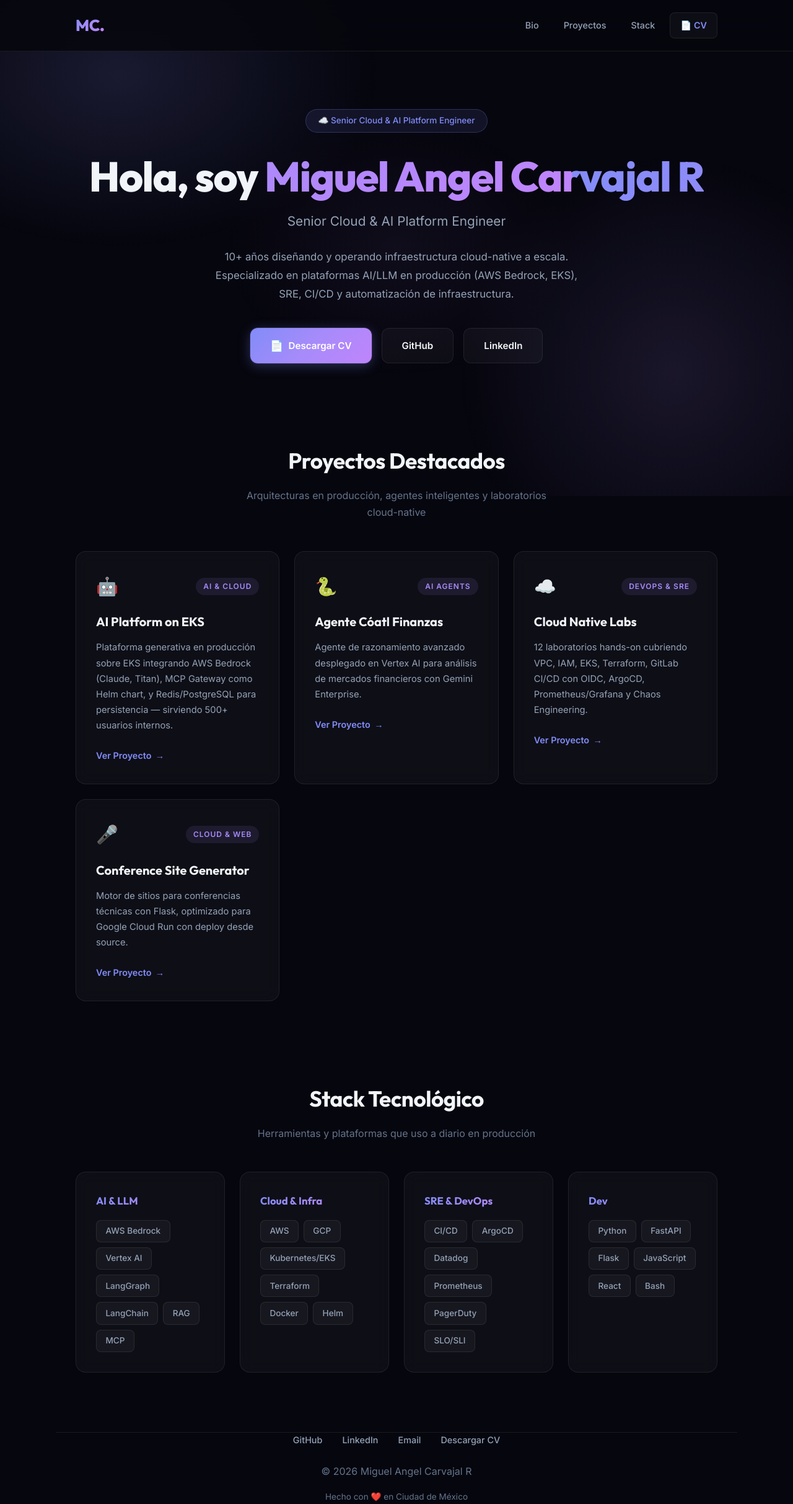
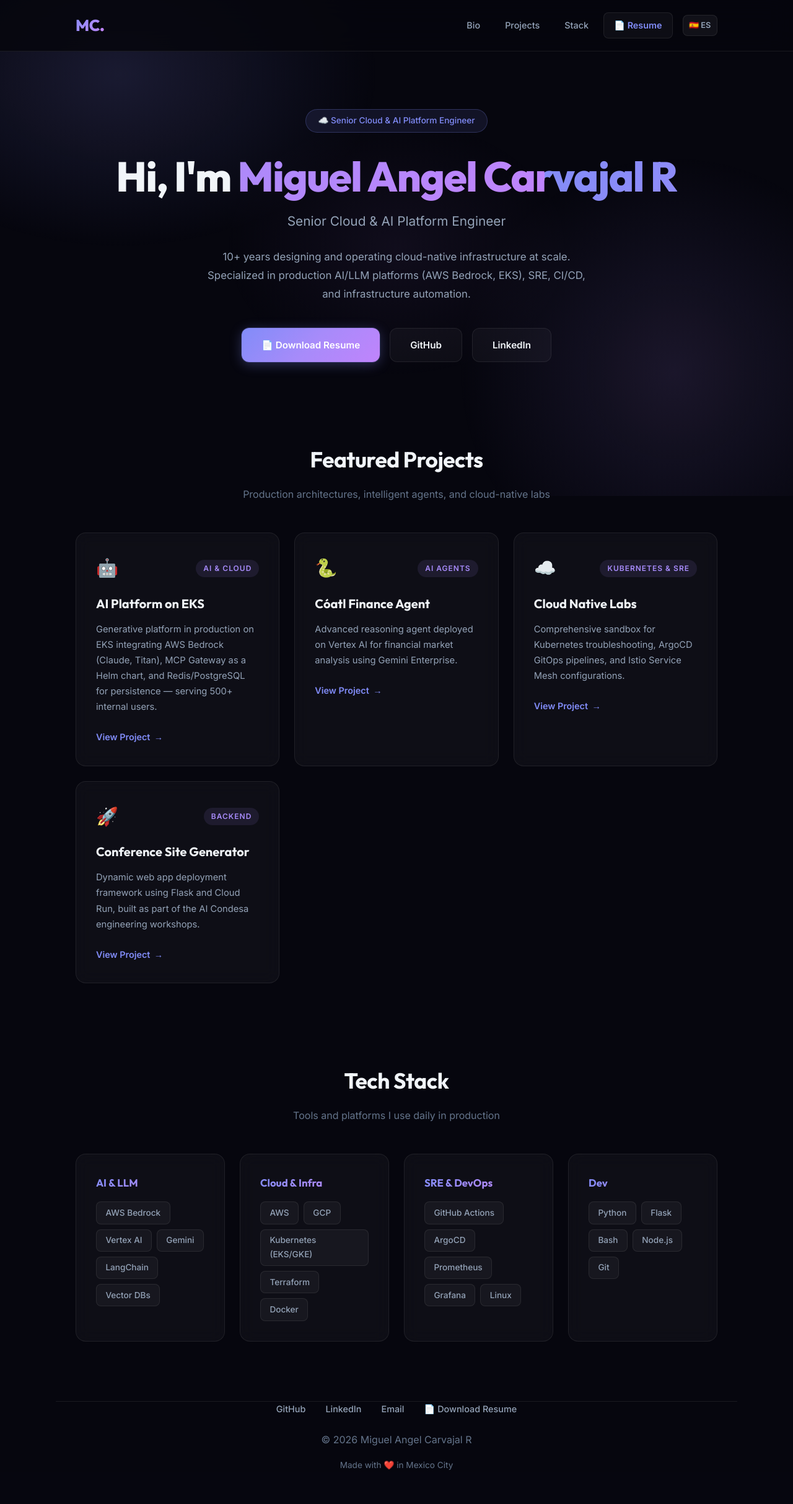
Before and after one commit to krvax/aicondesa-workshop02, a Flask app: page / in a window 1280 px wide. Shown: the whole page at 62% size. After the commit the page ends 2371 px from the top, so only its background shows below. Run offline with Flask 3, Linux system fonts and the light colour scheme.

Commit message:
feat(personal-site): add i18n support defaulting to english

```diff
--- a/projects/personal-site/app.py
+++ b/projects/personal-site/app.py
@@ -1,93 +1,195 @@
-from flask import Flask, render_template, jsonify, send_from_directory
+from flask import Flask, render_template, request, send_from_directory
 import datetime
 import os
 
 app = Flask(__name__)
 
-# ── Perfil Profesional ──────────────────────────────────────────────
-USER_PROFILE = {
-    "name": "Miguel Angel Carvajal R",
-    "title": "Senior Cloud & AI Platform Engineer",
-    "bio": "10+ años diseñando y operando infraestructura cloud-native a escala. "
-           "Especializado en plataformas AI/LLM en producción (AWS Bedrock, EKS), "
-           "SRE, CI/CD y automatización de infraestructura.",
-    "location": "Ciudad de México",
-    "email": "krva@ciencias.unam.mx",
-    "social": {
-        "linkedin": "https://www.linkedin.com/in/miguel-carvajal",
-        "github": "https://github.com/krvax",
+# ── Internationalized Site Data ──────────────────────────────────────
+SITE_DATA = {
+    "en": {
+        "ui": {
+            "title_suffix": "Senior Cloud & AI Platform Engineer",
+            "nav_bio": "Bio",
+            "nav_projects": "Projects",
+            "nav_skills": "Stack",
+            "nav_cv": "📄 Resume",
+            "hero_badge": "☁️ Senior Cloud & AI Platform Engineer",
+            "hero_greeting": "Hi, I'm",
+            "btn_cv": "📄 Download Resume",
+            "projects_title": "Featured Projects",
+            "projects_subtitle": "Production architectures, intelligent agents, and cloud-native labs",
+            "btn_project": "View Project",
+            "skills_title": "Tech Stack",
+            "skills_subtitle": "Tools and platforms I use daily in production",
+            "footer_made_with": "Made with ❤️ in Mexico City",
+            "lang_toggle_url": "?lang=es",
+            "lang_toggle_text": "🇪🇸 ES"
+        },
+        "profile": {
+            "name": "Miguel Angel Carvajal R",
+            "title": "Senior Cloud & AI Platform Engineer",
+            "bio": "10+ years designing and operating cloud-native infrastructure at scale. "
+                   "Specialized in production AI/LLM platforms (AWS Bedrock, EKS), "
+                   "SRE, CI/CD, and infrastructure automation.",
+            "location": "Mexico City",
+            "email": "krva@ciencias.unam.mx",
+            "social": {
+                "linkedin": "https://www.linkedin.com/in/miguel-carvajal",
+                "github": "https://github.com/krvax",
+            }
+        },
+        "projects": [
+            {
+                "id": 1,
+                "title": "AI Platform on EKS",
+                "category": "AI & Cloud",
+                "description": "Generative platform in production on EKS integrating AWS Bedrock "
+                               "(Claude, Titan), MCP Gateway as a Helm chart, and Redis/PostgreSQL "
+                               "for persistence — serving 500+ internal users.",
+                "link": "https://github.com/krvax/epam-aws-devops-prep",
+                "icon": "🤖"
+            },
+            {
+                "id": 2,
+                "title": "Cóatl Finance Agent",
+                "category": "AI Agents",
+                "description": "Advanced reasoning agent deployed on Vertex AI for "
+                               "financial market analysis using Gemini Enterprise.",
+                "link": "https://vertexaisearch.cloud.google.com/home/cid/947f744a-0690-499b-82a5-22d91d67b103/r/agent/8544371628222189320",
+                "icon": "🐍"
+            },
+            {
+                "id": 3,
+                "title": "Cloud Native Labs",
+                "category": "Kubernetes & SRE",
+                "description": "Comprehensive sandbox for Kubernetes troubleshooting, "
+                               "ArgoCD GitOps pipelines, and Istio Service Mesh configurations.",
+                "link": "https://github.com/krvax/AI-Club-Condesa-Workshops/tree/main/workshops",
+                "icon": "☁️"
+            },
+            {
+                "id": 4,
+                "title": "Conference Site Generator",
+                "category": "Backend",
+                "description": "Dynamic web app deployment framework using Flask and Cloud Run, "
+                               "built as part of the AI Condesa engineering workshops.",
+                "link": "https://github.com/krvax/AI-Club-Condesa-Workshops/tree/main/projects",
+                "icon": "🚀"
+            }
+        ],
+        "skills": {
+            "AI & LLM": ["AWS Bedrock", "Vertex AI", "Gemini", "LangChain", "Vector DBs"],
+            "Cloud & Infra": ["AWS", "GCP", "Kubernetes (EKS/GKE)", "Terraform", "Docker"],
+            "SRE & DevOps": ["GitHub Actions", "ArgoCD", "Prometheus", "Grafana", "Linux"],
+            "Dev": ["Python", "Flask", "Bash", "Node.js", "Git"]
+        }
+    },
+    "es": {
+        "ui": {
+            "title_suffix": "Senior Cloud & AI Platform Engineer",
+            "nav_bio": "Bio",
+            "nav_projects": "Proyectos",
+            "nav_skills": "Stack",
+            "nav_cv": "📄 CV",
+            "hero_badge": "☁️ Senior Cloud & AI Platform Engineer",
+            "hero_greeting": "Hola, soy",
+            "btn_cv": "📄 Descargar CV",
+            "projects_title": "Proyectos Destacados",
+            "projects_subtitle": "Arquitecturas en producción, agentes inteligentes y laboratorios cloud-native",
+            "btn_project": "Ver Proyecto",
+            "skills_title": "Stack Tecnológico",
+            "skills_subtitle": "Herramientas y plataformas que uso a diario en producción",
+            "footer_made_with": "Hecho con ❤️ en Ciudad de México",
+            "lang_toggle_url": "?lang=en",
+            "lang_toggle_text": "🇺🇸 EN"
+        },
+        "profile": {
+            "name": "Miguel Angel Carvajal R",
+            "title": "Senior Cloud & AI Platform Engineer",
+            "bio": "10+ años diseñando y operando infraestructura cloud-native a escala. "
+                   "Especializado en plataformas AI/LLM en producción (AWS Bedrock, EKS), "
+                   "SRE, CI/CD y automatización de infraestructura.",
+            "location": "Ciudad de México",
+            "email": "krva@ciencias.unam.mx",
+            "social": {
+                "linkedin": "https://www.linkedin.com/in/miguel-carvajal",
+                "github": "https://github.com/krvax",
+            }
+        },
+        "projects": [
+            {
+                "id": 1,
+                "title": "AI Platform on EKS",
+                "category": "AI & Cloud",
+                "description": "Plataforma generativa en producción sobre EKS integrando AWS Bedrock "
+                               "(Claude, Titan), MCP Gateway como Helm chart, y Redis/PostgreSQL "
+                               "para persistencia — sirviendo 500+ usuarios internos.",
+                "link": "https://github.com/krvax/epam-aws-devops-prep",
+                "icon": "🤖"
+            },
+            {
+                "id": 2,
+                "title": "Agente Cóatl Finanzas",
+                "category": "AI Agents",
+                "description": "Agente de razonamiento avanzado desplegado en Vertex AI para "
+                               "análisis de mercados financieros con Gemini Enterprise.",
+                "link": "https://vertexaisearch.cloud.google.com/home/cid/947f744a-0690-499b-82a5-22d91d67b103/r/agent/8544371628222189320",
+                "icon": "🐍"
+            },
+            {
+                "id": 3,
+                "title": "Cloud Native Labs",
+                "category": "Kubernetes & SRE",
+                "description": "Entorno completo de experimentación para troubleshooting en Kubernetes, "
+                               "pipelines GitOps con ArgoCD y configuración de Istio Service Mesh.",
+                "link": "https://github.com/krvax/AI-Club-Condesa-Workshops/tree/main/workshops",
+                "icon": "☁️"
+            },
+            {
+                "id": 4,
+                "title": "Conference Site Generator",
+                "category": "Backend",
+                "description": "Framework de despliegue dinámico de aplicaciones web usando Flask "
+                               "y Cloud Run, construido como parte de los workshops de AI Condesa.",
+                "link": "https://github.com/krvax/AI-Club-Condesa-Workshops/tree/main/projects",
+                "icon": "🚀"
+            }
+        ],
+        "skills": {
+            "AI & LLM": ["AWS Bedrock", "Vertex AI", "Gemini", "LangChain", "Vector DBs"],
+            "Cloud & Infra": ["AWS", "GCP", "Kubernetes (EKS/GKE)", "Terraform", "Docker"],
+            "SRE & DevOps": ["GitHub Actions", "ArgoCD", "Prometheus", "Grafana", "Linux"],
+            "Dev": ["Python", "Flask", "Bash", "Node.js", "Git"]
+        }
     }
 }
 
-# ── Proyectos Destacados ────────────────────────────────────────────
-PROJECTS = [
-    {
-        "id": 1,
-        "title": "AI Platform on EKS",
-        "category": "AI & Cloud",
-        "description": "Plataforma generativa en producción sobre EKS integrando AWS Bedrock "
-                       "(Claude, Titan), MCP Gateway como Helm chart, y Redis/PostgreSQL "
-                       "para persistencia — sirviendo 500+ usuarios internos.",
-        "link": "https://github.com/krvax/epam-aws-devops-prep",
-        "icon": "🤖"
-    },
-    {
-        "id": 2,
-        "title": "Agente Cóatl Finanzas",
-        "category": "AI Agents",
-        "description": "Agente de razonamiento avanzado desplegado en Vertex AI para "
-                       "análisis de mercados financieros con Gemini Enterprise.",
-        "link": "https://vertexaisearch.cloud.google.com/home/cid/947f744a-0690-499b-82a5-22d91d67b103/r/agent/8544371628222189320",
-        "icon": "🐍"
-    },
-    {
-        "id": 3,
-        "title": "Cloud Native Labs",
-        "category": "DevOps & SRE",
-        "description": "12 laboratorios hands-on cubriendo VPC, IAM, EKS, Terraform, "
-                       "GitLab CI/CD con OIDC, ArgoCD, Prometheus/Grafana y Chaos Engineering.",
-        "link": "https://github.com/krvax/epam-aws-devops-prep",
-        "icon": "☁️"
-    },
-    {
-        "id": 4,
-        "title": "Conference Site Generator",
-        "category": "Cloud & Web",
-        "description": "Motor de sitios para conferencias técnicas con Flask, optimizado "
-                       "para Google Cloud Run con deploy desde source.",
-        "link": "https://conference-site-383578626035.us-central1.run.app",
-        "icon": "🎤"
-    },
-]
+# ── Rutas ───────────────────────────────────────────────────────────
+@app.route("/")
+def home():
+    # Detect language from query parameter, default to "en"
+    lang = request.args.get("lang", "en")
+    if lang not in ["en", "es"]:
+        lang = "en"
 
-# ── Stack Tecnológico ────────────────────────────────────────────────
-SKILLS = {
-    "AI & LLM": ["AWS Bedrock", "Vertex AI", "LangGraph", "LangChain", "RAG", "MCP"],
-    "Cloud & Infra": ["AWS", "GCP", "Kubernetes/EKS", "Terraform", "Docker", "Helm"],
-    "SRE & DevOps": ["CI/CD", "ArgoCD", "Datadog", "Prometheus", "PagerDuty", "SLO/SLI"],
-    "Dev": ["Python", "FastAPI", "Flask", "JavaScript", "React", "Bash"],
-}
-
-# ── Rutas ────────────────────────────────────────────────────────────
-@app.route('/')
-def home():
+    data = SITE_DATA[lang]
     return render_template(
-        'index.html',
-        profile=USER_PROFILE,
-        projects=PROJECTS,
-        skills=SKILLS,
+        "index.html",
+        lang=lang,
+        ui=data["ui"],
+        profile=data["profile"],
+        projects=data["projects"],
+        skills=data["skills"],
         datetime=datetime
     )
 
-@app.route('/download-cv')
+@app.route("/download-cv")
 def download_cv():
-    """Forzar descarga del CV en PDF."""
-    return send_from_directory(
-        os.path.join(app.static_folder, 'assets'),
-        'CV-Miguel-Carvajal.pdf',
-        as_attachment=True,
-        download_name='CV-Miguel-Carvajal-2026.pdf'
-    )
+    # Since the PDF is already in English, we just serve the existing file.
+    # If a Spanish version is added later, we can use the 'lang' parameter to serve different files.
+    filename = "CV-Miguel-Carvajal.pdf"
+    assets_dir = os.path.join(app.root_path, 'static', 'assets')
+    return send_from_directory(assets_dir, filename, as_attachment=True)
 
-if __name__ == '__main__':
-    app.run(debug=True, host='0.0.0.0', port=8080)
+if __name__ == "__main__":
+    app.run(host="0.0.0.0", port=8080, debug=True)
--- a/projects/personal-site/static/css/style.css
+++ b/projects/personal-site/static/css/style.css
@@ -147,6 +147,27 @@ body {
 .nav-cta:hover {
     border-color: var(--accent-1) !important;
     background: rgba(129, 140, 248, 0.1) !important;
+}
+
+.lang-toggle {
+    display: inline-flex;
+    align-items: center;
+    justify-content: center;
+    background: rgba(255, 255, 255, 0.05) !important;
+    border: 1px solid var(--glass-border) !important;
+    border-radius: var(--radius-sm);
+    color: var(--text-secondary) !important;
+    font-size: 0.8rem !important;
+    font-weight: 600 !important;
+    padding: 0.3rem 0.6rem !important;
+    margin-left: 0.5rem;
+    transition: all var(--transition);
+}
+
+.lang-toggle:hover {
+    background: rgba(255, 255, 255, 0.1) !important;
+    color: var(--text-primary) !important;
+    border-color: var(--text-muted) !important;
 }
 
 /* ── Hamburger Menu ──────────────────────────────────────────────── */
--- a/projects/personal-site/templates/index.html
+++ b/projects/personal-site/templates/index.html
@@ -1,5 +1,5 @@
 <!DOCTYPE html>
-<html lang="es">
+<html lang="{{ lang }}">
 <head>
     <meta charset="UTF-8">
     <meta name="viewport" content="width=device-width, initial-scale=1.0">
@@ -20,10 +20,11 @@
         <div class="container">
             <a href="#" class="logo" aria-label="Home">MC<span class="logo-dot">.</span></a>
             <div class="nav-links" id="nav-links">
-                <a href="#about">Bio</a>
-                <a href="#projects">Proyectos</a>
-                <a href="#skills">Stack</a>
-                <a href="/download-cv" class="nav-cta">📄 CV</a>
+                <a href="#about">{{ ui.nav_bio }}</a>
+                <a href="#projects">{{ ui.nav_projects }}</a>
+                <a href="#skills">{{ ui.nav_skills }}</a>
+                <a href="/download-cv" class="nav-cta">{{ ui.nav_cv }}</a>
+                <a href="{{ ui.lang_toggle_url }}" class="lang-toggle">{{ ui.lang_toggle_text }}</a>
             </div>
             <button class="hamburger" id="hamburger" aria-label="Toggle menu">
                 <span></span><span></span><span></span>
@@ -34,13 +35,13 @@
     <!-- ── Hero Section ───────────────────────────────────────── -->
     <header class="hero container" id="about">
         <div class="hero-content">
-            <div class="hero-badge">☁️ Senior Cloud & AI Platform Engineer</div>
-            <h1>Hola, soy <span class="accent shimmer">{{ profile.name }}</span></h1>
+            <div class="hero-badge">{{ ui.hero_badge }}</div>
+            <h1>{{ ui.hero_greeting }} <span class="accent shimmer">{{ profile.name }}</span></h1>
             <p class="subtitle">{{ profile.title }}</p>
             <p class="bio">{{ profile.bio }}</p>
             <div class="cta-group">
                 <a href="/download-cv" class="btn primary" id="download-cv-btn">
-                    <span class="btn-icon">📄</span> Descargar CV
+                    {{ ui.btn_cv }}
                 </a>
                 <a href="{{ profile.social.github }}" class="btn secondary" target="_blank" rel="noopener" id="github-btn">
                     GitHub
@@ -54,8 +55,8 @@
 
     <!-- ── Projects Section ───────────────────────────────────── -->
     <section id="projects" class="container section">
-        <h2 class="section-title">Proyectos Destacados</h2>
-        <p class="section-subtitle">Arquitecturas en producción, agentes inteligentes y laboratorios cloud-native</p>
+        <h2 class="section-title">{{ ui.projects_title }}</h2>
+        <p class="section-subtitle">{{ ui.projects_subtitle }}</p>
         <div class="projects-grid">
             {% for project in projects %}
             <div class="project-card glass fade-in-up" style="animation-delay: {{ loop.index0 * 0.1 }}s">
@@ -67,7 +68,7 @@
                     <h3>{{ project.title }}</h3>
                     <p>{{ project.description }}</p>
                     <a href="{{ project.link }}" class="project-link" target="_blank" rel="noopener">
-                        Ver Proyecto <span class="arrow">&rarr;</span>
+                        {{ ui.btn_project }} <span class="arrow">&rarr;</span>
                     </a>
                 </div>
             </div>
@@ -77,8 +78,8 @@
 
     <!-- ── Skills Section ─────────────────────────────────────── -->
     <section id="skills" class="container section">
-        <h2 class="section-title">Stack Tecnológico</h2>
-        <p class="section-subtitle">Herramientas y plataformas que uso a diario en producción</p>
+        <h2 class="section-title">{{ ui.skills_title }}</h2>
+        <p class="section-subtitle">{{ ui.skills_subtitle }}</p>
         <div class="skills-grid">
             {% for category, items in skills.items() %}
             <div class="skill-group glass fade-in-up" style="animation-delay: {{ loop.index0 * 0.12 }}s">
@@ -100,10 +101,10 @@
                 <a href="{{ profile.social.github }}" target="_blank" rel="noopener">GitHub</a>
                 <a href="{{ profile.social.linkedin }}" target="_blank" rel="noopener">LinkedIn</a>
                 <a href="mailto:{{ profile.email }}">Email</a>
-                <a href="/download-cv">Descargar CV</a>
+                <a href="/download-cv">{{ ui.btn_cv }}</a>
             </div>
             <p>&copy; {{ datetime.datetime.now().year }} {{ profile.name }}</p>
-            <p class="footer-tagline">Hecho con ❤️ en Ciudad de México</p>
+            <p class="footer-tagline">{{ ui.footer_made_with }}</p>
         </div>
     </footer>
 
```
